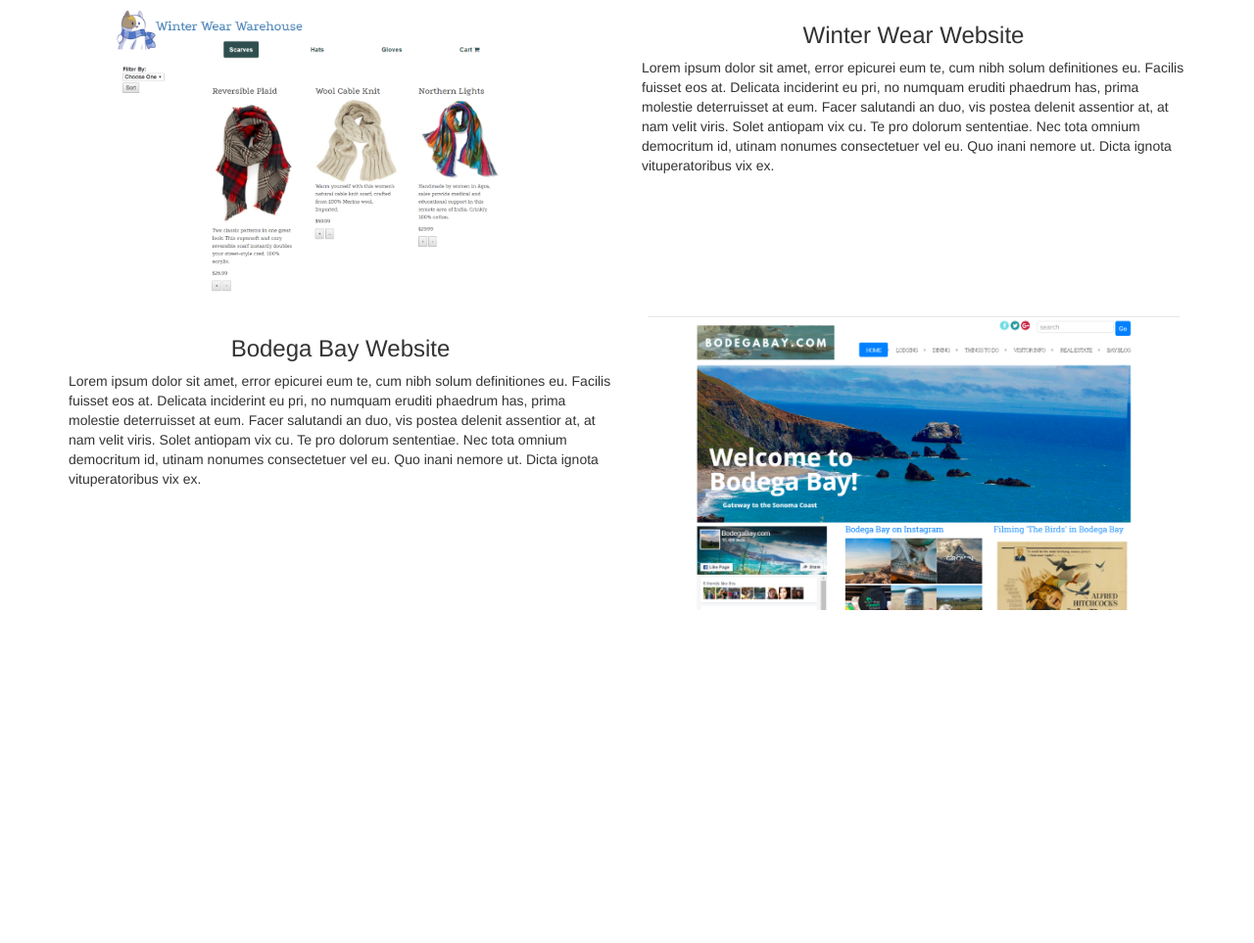
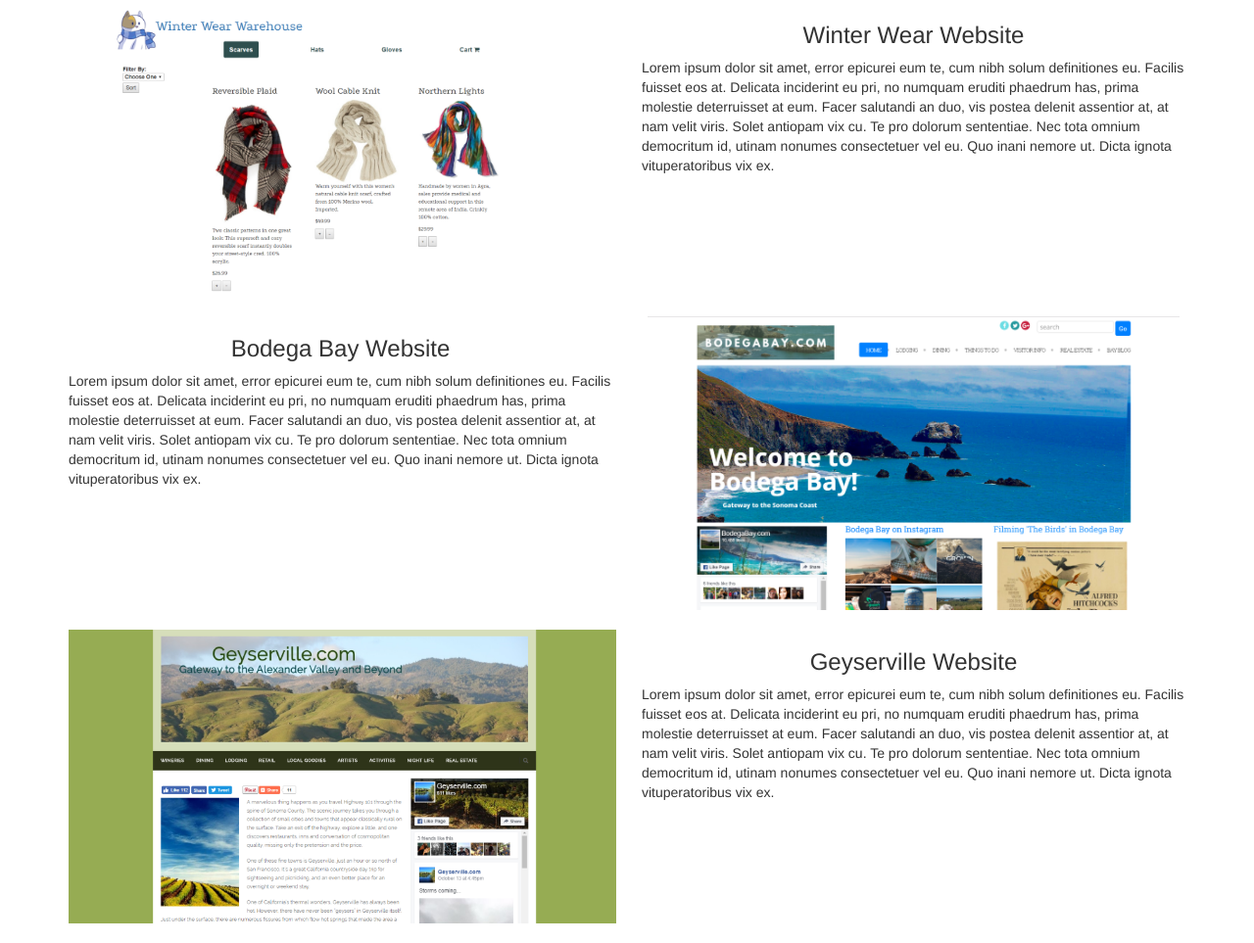
Before and after one commit to shylas/portfolio, a plain HTML site: page projects.html in a window 1280 px wide. Shown: the part 168-1131 px from the top of the page at 98% size. Before the commit the page ends 811 px from the top, so only its background shows below. Drawn offline with nearby package versions, Linux system fonts and the light colour scheme.

Commit message:
adding project

```diff
--- a/projects.html
+++ b/projects.html
@@ -59,6 +59,17 @@
         </div>
       </div>
 
+      <div class="row">
+        <div class="col-md-6">
+          <img src="images/gville-site.png" alt="winter-wear-warehouse" height="300">
+        </div>
+        <div class="col-md-6">
+          <h3>Geyserville Website</h3>
+          <p>Lorem ipsum dolor sit amet, error epicurei eum te, cum nibh solum definitiones eu. Facilis fuisset eos at. Delicata inciderint eu pri, no numquam eruditi phaedrum has, prima molestie deterruisset at eum. Facer salutandi an duo, vis postea delenit assentior at, at nam velit viris.
+          Solet antiopam vix cu. Te pro dolorum sententiae. Nec tota omnium democritum id, utinam nonumes consectetuer vel eu. Quo inani nemore ut. Dicta ignota vituperatoribus vix ex.</p>
+
+        </div>
+      </div>
 
     </div>
   <script src="https://maxcdn.bootstrapcdn.com/bootstrap/3.3.7/js/bootstrap.min.js" integrity="sha384-Tc5IQib027qvyjSMfHjOMaLkfuWVxZxUPnCJA7l2mCWNIpG9mGCD8wGNIcPD7Txa" crossorigin="anonymous"></script>
```
Also changed, not shown: images/gville-site.png (added).
